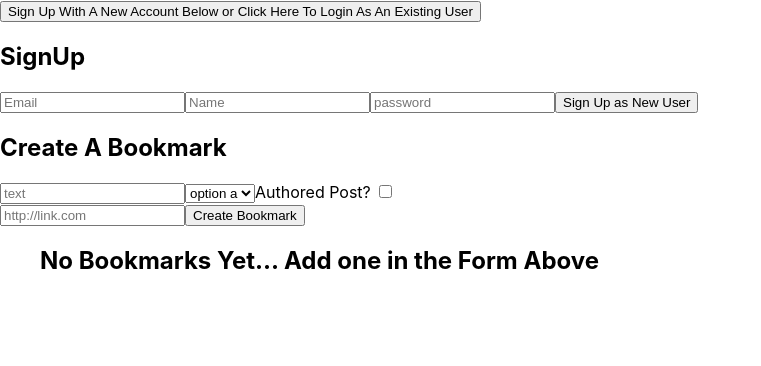
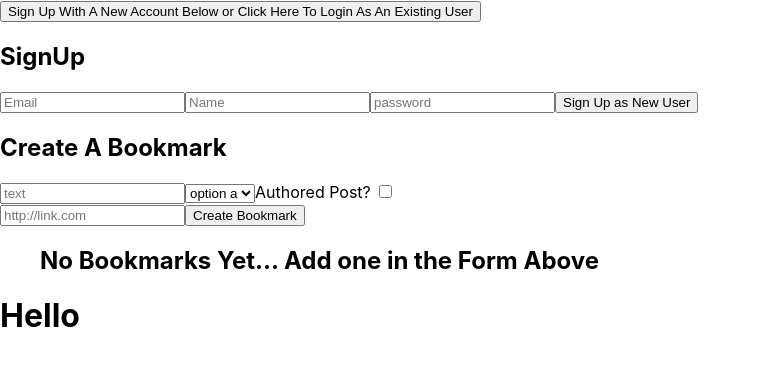
Before and after one commit to christine-iyer/blank-one, a React (Create React App) app: page / in a window 1280 px wide. Shown: the top 366 px of the page, without its empty margins (0-761 px from the left). Built offline with nearby package versions, Linux system fonts and the light colour scheme.

Commit message:
add a page.

```diff
--- a/src/App.js
+++ b/src/App.js
@@ -1,7 +1,10 @@
 import { useState, useEffect } from 'react'
+import { Routes, Route, Navigate } from 'react-router-dom';
 import Auth from './components/Auth/Auth'
 import CreateBookmark from './components/CreateBookmark/CreateBookmark'
 import BookmarkList from './components/BookmarkList/BookmarkList'
+import Hello from './pages/AuthPage/AuthPage'
+import AuthPage from './pages/AuthPage/AuthPage'
 export default function App () {
 
   const handleChangeAuth = (event) => {
@@ -177,6 +180,7 @@ export default function App () {
         deleteBookmark={deleteBookmark}
         updateBookmark={updateBookmark}
       />
+      <AuthPage/>
 
     </>
   )
--- /dev/null
+++ b/src/pages/AuthPage/AuthPage.js
@@ -0,0 +1,6 @@
+export default function AuthPage(){
+     return(
+          <>
+          <h1>Hello</h1></>
+     )
+}
```
